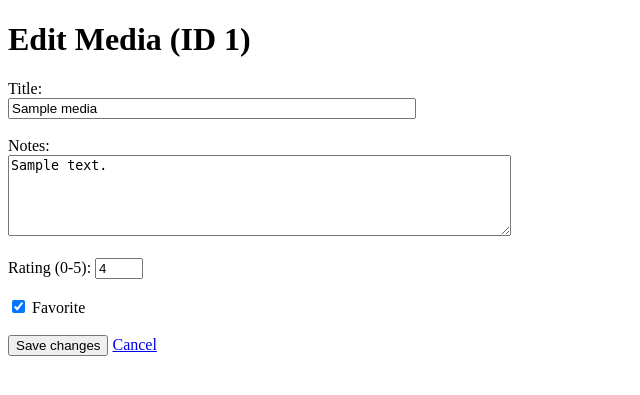
After one commit to Cyrolescent/MediaDeck, a PHP site: page /pages/edit_media.php?id=1 in a window 1280 px wide. The commit adds this page. Shown: the top 395 px of the page, without its empty margins (0-640 px from the left). Run offline with PHP 8.4, Linux system fonts and the light colour scheme; tables that the repository leaves empty or names only in its code hold one stand-in row (values such as "Sample post").

```diff
--- a/pages/add_media.php
+++ b/pages/add_media.php
@@ -48,7 +48,9 @@ if ($_SERVER["REQUEST_METHOD"] === "POST") {
 </head>
 <body>
 
-<h1>Add Media</h1>
+<h1>Add Media</h1><br>
+
+<a href="../index.php">🏠 Back to Home</a><br>
 
 <?php if (!empty($message)) echo "<p class='msg'>$message</p>"; ?>
 
--- /dev/null
+++ b/pages/edit_media.php
@@ -0,0 +1,96 @@
+<?php
+// pages/edit_media.php
+require_once __DIR__ . '/../config/dbconfig.php';
+
+$id = isset($_GET['id']) ? (int) $_GET['id'] : 0;
+
+// If no id provided, show a simple chooser list
+if ($id <= 0) {
+    $res = $conn->query("SELECT id, title FROM media ORDER BY created_at DESC");
+    echo "<h2>Select media to edit</h2>";
+    if ($res && $res->num_rows > 0) {
+        echo "<ul>";
+        while ($r = $res->fetch_assoc()) {
+            $safeTitle = htmlspecialchars($r['title']);
+            echo "<li><a href=\"edit_media.php?id={$r['id']}\">Edit: {$safeTitle} (ID {$r['id']})</a></li>";
+        }
+        echo "</ul>";
+    } else {
+        echo "<p>No media found. <a href='add_media.php'>Add one</a></p>";
+    }
+    exit;
+}
+
+// Fetch the media item
+$stmt = $conn->prepare("SELECT * FROM media WHERE id = ?");
+$stmt->bind_param("i", $id);
+$stmt->execute();
+$result = $stmt->get_result();
+$media = $result ? $result->fetch_assoc() : null;
+
+if (!$media) {
+    echo "<p>Media not found for ID {$id}. <a href='view_media.php'>Back to list</a></p>";
+    exit;
+}
+
+$error = '';
+$success = '';
+
+if ($_SERVER['REQUEST_METHOD'] === 'POST') {
+    // Basic sanitization/validation
+    $title = trim($_POST['title'] ?? '');
+    $notes = trim($_POST['notes'] ?? '');
+    $rating = isset($_POST['rating']) ? (int)$_POST['rating'] : 0;
+    if ($rating < 0) $rating = 0;
+    if ($rating > 5) $rating = 5;
+    $is_favorite = isset($_POST['is_favorite']) ? 1 : 0;
+
+    $update = $conn->prepare("UPDATE media SET title = ?, notes = ?, rating = ?, is_favorite = ? WHERE id = ?");
+    $update->bind_param("ssiii", $title, $notes, $rating, $is_favorite, $id);
+
+    if ($update->execute()) {
+        $success = "✅ Media updated successfully.";
+        // refresh $media values
+        $media['title'] = $title;
+        $media['notes'] = $notes;
+        $media['rating'] = $rating;
+        $media['is_favorite'] = $is_favorite;
+    } else {
+        $error = "❌ Update failed: " . $conn->error;
+    }
+}
+?>
+<!doctype html>
+<html>
+<head>
+<meta charset="utf-8">
+<title>Edit Media - MediaDeck</title>
+</head>
+<body>
+    <h1>Edit Media (ID <?= $media['id'] ?>)</h1>
+
+    <?php if ($error) echo "<p style='color:red;'>$error</p>"; ?>
+    <?php if ($success) echo "<p style='color:green;'>$success</p>"; ?>
+
+    <form method="post">
+        <label>Title:<br>
+            <input type="text" name="title" value="<?= htmlspecialchars($media['title']) ?>" required style="width:400px">
+        </label><br><br>
+
+        <label>Notes:<br>
+            <textarea name="notes" rows="5" cols="60"><?= htmlspecialchars($media['notes']) ?></textarea>
+        </label><br><br>
+
+        <label>Rating (0-5):
+            <input type="number" name="rating" min="0" max="5" value="<?= (int)$media['rating'] ?>">
+        </label><br><br>
+
+        <label>
+            <input type="checkbox" name="is_favorite" <?= $media['is_favorite'] ? 'checked' : '' ?>> Favorite
+        </label><br><br>
+
+        <button type="submit">Save changes</button>
+        <a href="view_media.php">Cancel</a>
+    </form>
+</body>
+</html>
--- a/pages/view_media.php
+++ b/pages/view_media.php
@@ -22,7 +22,7 @@ $result = $conn->query($sql);
 <body>
 
 <h1>Media Collection</h1>
-<p><a href="add_media.php">➕ Add New Media</a></p>
+<a href="../index.php">🏠 Back to Home</a><br>
 
 <table>
     <tr>
```
Also changed, not shown: index.php (+32 -19 lines), pages/delete_media.php (added, +79 -0 lines), pages/organize_collection.php (added, +44 -0 lines).
